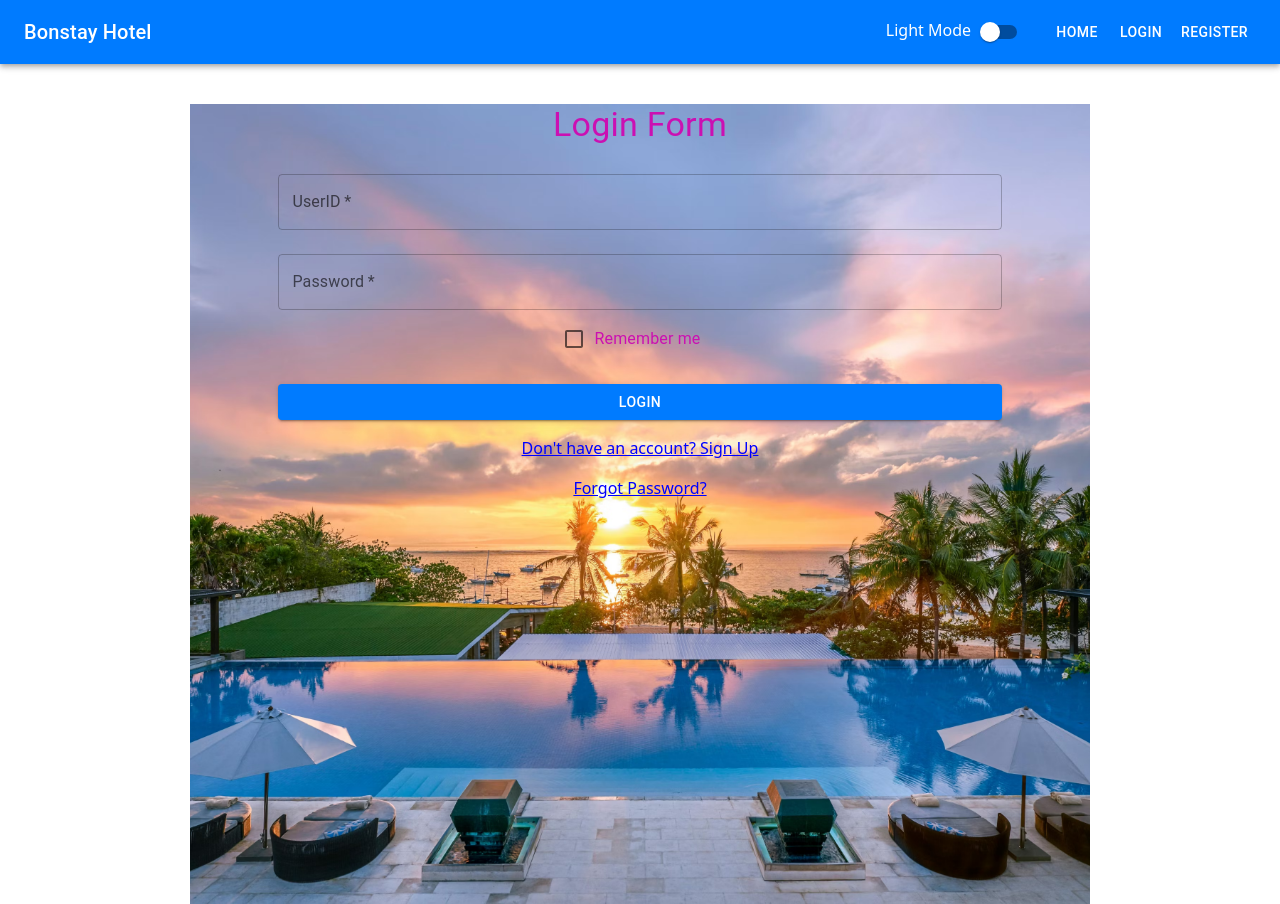
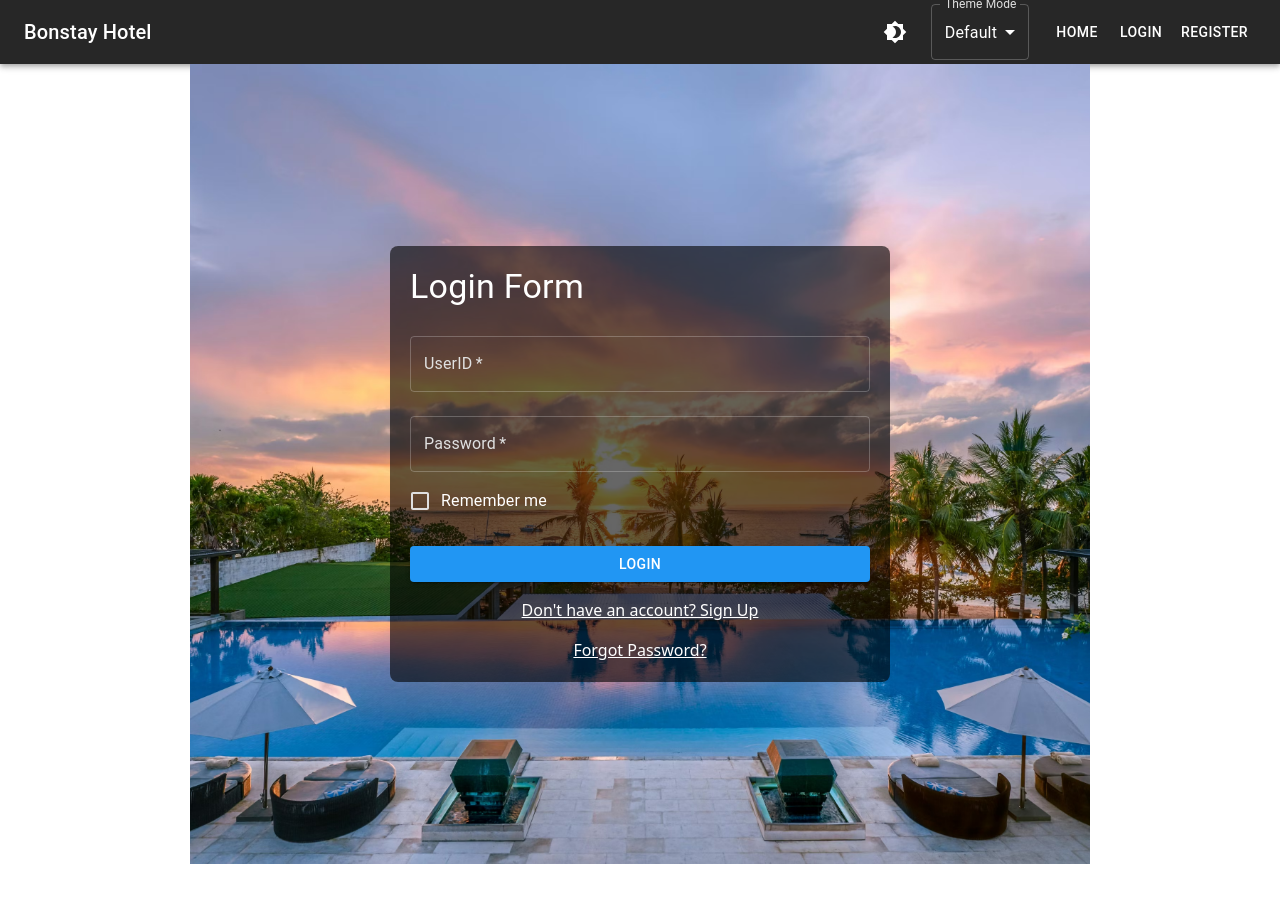
Before and after one commit to Raghuram-ReddyK/Bonstay, a React (Create React App) app: page /login in a window 1280 px wide. After the commit the page ends 864 px from the top, so only its background shows below. Built offline with nearby package versions, Linux system fonts and the light colour scheme.

Commit message:
Bonstay-New Updates

```diff
--- a/src/App.css
+++ b/src/App.css
@@ -1,28 +1,4 @@
-/* .menu {
-  background-color: rgb(102, 255, 47);
-  padding: 1px;
-} */
 
-/* .menu li {
-  display: inline;
-} */
-
-/* .menu::before {
-  content: "Bonstay";
-  padding: 30px;
-  color: rgb(31, 255, 31);
-  font-weight: bolder;
-  font-size: 18px;
-  font-family: monospace;
-} */
-
-/* .menu li a {
-  color: hsl(0, 0%, 100%);
-  text-decoration: none;
-  padding: 12px 90px;
-  font-weight: bold;
-  font-size: 13px;
-} */
 
 h5 {
   background-color: rgb(42, 165, 165);
@@ -48,31 +24,94 @@ h5 {
 }
 
 .container {
-  background-image: url("/public/hotel2.avif");
-  background-size: cover;
-  background-position: center;
+  background-image: url("/public/hotel2.avif"); /* Correct path to the image in the public folder */
+  background-size: cover; /* Ensures the image covers the whole screen */
+  background-position: center; /* Centers the image in the container */
+  background-repeat: no-repeat; /* Prevents the image from repeating */
+  width: 100%; /* Make sure the container takes the full width */
+  height: 100vh; /* Ensure the container covers the full viewport height */
+  display: flex;
+  justify-content: center;
+  align-items: center;
+  color: white; /* Make text color white for better readability */
+  position: relative;
+  padding: 20px;
+  box-sizing: border-box;
+}
+
+/* Add an overlay for better readability of the text */
+.container::after {
+  content: '';
+  position: absolute;
+  top: 0;
+  left: 0;
+  right: 0;
+  bottom: 0;
+  background: rgba(0, 0, 0, 0.5); /* Dark overlay */
+  z-index: -1; /* Ensure overlay stays behind the content */
+}
+
+/* Form styling to ensure proper layout and contrast */
+form {
+  position: relative;
+  z-index: 1; /* Ensure form stays above the overlay */
+  background-color: rgba(0, 0, 0, 0.6); /* Semi-transparent background for the form */
+  border-radius: 8px;
+  padding: 20px;
+  width: 100%;
+  max-width: 400px; /* Restrict max width of the form */
+}
+
+.MuiTextField-root {
+  margin-bottom: 15px; /* Add margin to each text field */
+}
+
+/* Align the "Already have an account?" link */
+.MuiLink-root {
+  margin-top: 20px;
+  color: white;
+  display: block;
+  text-align: center;
+}
+
+.login-container {
+  background-image: url('/public/hotel2.avif'); /* Correct path from public directory */
+  background-size: cover; /* Ensure the image covers the entire screen */
+  background-position: center; /* Center the image */
   background-repeat: no-repeat;
-  color: rgb(203, 16, 178);
-  background-size: cover;
-  text-align: center;
-  width: 200vh;
-  height: 100vh;
-  overflow: hidden;
+  width: 100%;
+  height: 100vh; /* Make the container take up the full viewport height */
+  display: flex;
+  justify-content: center;
+  align-items: center;
+  color: white; /* Ensure the text is white for readability */
+  position: relative;
+  padding: 20px;
+  box-sizing: border-box;
+}
 
+/* Apply an overlay to darken the image and improve readability */
+.login-container::after {
+  content: '';
+  position: absolute;
+  top: 0;
+  left: 0;
+  right: 0;
+  bottom: 0;
+  background: rgba(0, 0, 0, 0.5); /* Dark overlay */
+  z-index: -1; /* Make sure the overlay is behind the form */
 }
-.login {
-  background-image: url("/public/hotel2.avif");
-  background-size: cover;
-  background-position: center;
-  background-repeat: no-repeat;
-  display: flex;
-  color: rgb(203, 16, 178);
-  background-size: cover;
-  text-align: center;
+
+.login-form {
+  position: relative;
+  z-index: 1;
+  max-width: 500px;
   width: 100%;
-  height: 100vh;
-  overflow: hidden;
+  padding: 20px;
+  background-color: rgba(0, 0, 0, 0.6); /* Semi-transparent background for the form */
+  border-radius: 8px;
 }
+
 
 .img {
   color: black;
--- a/src/App.js
+++ b/src/App.js
@@ -13,7 +13,7 @@ import Login from './Login';
 import PageNotFound from './PageNotFound';
 import RegistrationPage from './RegistrationPage';
 import ThemeToggle from './Themes/ThemeToggle';
-import { darkTheme, lightTheme } from './Themes/Theme';
+import { blueTheme, blackTheme, greenTheme, lightTheme, redTheme } from './Themes/Theme';
 import AppBar from '@mui/material/AppBar';
 import Toolbar from '@mui/material/Toolbar';
 import Typography from '@mui/material/Typography';
@@ -27,7 +27,21 @@ import NotificationsDialog from './NotificationsDialog';  // Import the new Noti
 
 const App = () => {
   const themeMode = useSelector((state) => state.theme.mode);
-  const appliedTheme = themeMode === 'light' ? lightTheme : darkTheme;
+  const colorScheme = useSelector((state) => state.theme.colorScheme);
+  // const appliedTheme = themeMode === 'light' ? lightTheme : darkTheme;
+
+  // Apply the selected color theme
+  const appliedTheme = (() => {
+    switch (colorScheme) {
+      case 'blue': return blueTheme;
+      case 'red': return redTheme;
+      case 'green': return greenTheme;
+      case 'light': return lightTheme;
+      case 'dark': return blackTheme;
+
+      default: return blackTheme; // Default to lightTheme
+    }
+  })();
 
   const [isLoggedIn, setIsLoggedIn] = useState(false);
   const [userId, setUserId] = useState(null);
@@ -158,13 +172,19 @@ const App = () => {
                   </IconButton>
                   <AccountMenu handleLogout={handleLogout} />
                 </Box>
+                {/* Display User ID next to the Account Menu */}
+                {isLoggedIn && (
+                  <Typography variant="body2" sx={{ marginRight: 2 }}>
+                    {`${userId.toUpperCase()}`}
+                  </Typography>
+                )}
               </Box>
             ) : (
               <Box sx={{ display: 'flex', alignItems: 'center' }}>
                 <FormControlLabel control={<ThemeToggle />} />
                 <Button color="inherit" component={NavLink} to="/">Home</Button>
-                <Button color="inherit" component={NavLink} to="/login">Login</Button>
-                <Button color="inherit" component={NavLink} to="/register">Register</Button>
+                <Button color="inherit" component={NavLink} to="/Login">Login</Button>
+                <Button color="inherit" component={NavLink} to="/Register">Register</Button>
               </Box>
             )}
           </Toolbar>
--- a/src/BonstayAfterLogin/AccountMenu.jsx
+++ b/src/BonstayAfterLogin/AccountMenu.jsx
@@ -269,11 +269,11 @@ const AccountMenu = ({ handleLogout }) => {
                 <DialogContent>
                     {userInfo ? (
                         <div>
-                            <strong>User ID:</strong> {userInfo.id}
+                            <strong>User ID:</strong> {userInfo.id.toUpperCase()}
                             <br />
-                            <strong>User Name:</strong> {userInfo.name}
+                            <strong>User Name:</strong> {userInfo.name.toUpperCase()}
                             <br />
-                            <strong>Email:</strong> {userInfo.email}
+                            <strong>Email:</strong> {userInfo.email.toUpperCase()}
                         </div>
                     ) : (
                         <div>Loading...</div>
--- a/src/Home.jsx
+++ b/src/Home.jsx
@@ -18,7 +18,7 @@ const Home = () => {
   };
 
   return (
-    <div className="home" style={{ padding: '20px' }}>
+    <Box className="home" style={{ padding: '20px' }}>
       <Typography variant="body1">
         Bonstay always provides you an amazing and pleasant stay<br />
         with your friends and family at reasonable prices.<br />
@@ -27,7 +27,7 @@ const Home = () => {
       </Typography>
 
       {/* Main Button */}
-      <Button variant="contained" color="primary" component={Link} to="/login" sx={{ marginTop: 3 }}>
+      <Button variant="contained" color="primary" component={Link} to="/Login" sx={{ marginTop: 3 }}>
         Click here to login
       </Button>
 
@@ -77,7 +77,7 @@ const Home = () => {
 
       {/* Render Chatbot when chatVisible is true */}
       {chatVisible && <Chatbot onClose={handleCloseChat} />}
-    </div>
+    </Box>
   );
 };
 
--- a/src/Login.jsx
+++ b/src/Login.jsx
@@ -80,9 +80,9 @@ const Login = ({ setIsLoggedIn, setUserId }) => {
     };
 
     return (
-        <Container maxWidth="md" sx={{ mt: 5, display: 'flex', justifyContent: 'center' }} className='login'>
-            <form onSubmit={handleSubmit} noValidate autoComplete="off">
-                <Typography variant="h4" gutterBottom>
+        <Container maxWidth="md" className="login-container">
+            <form onSubmit={handleSubmit} noValidate autoComplete="off" className="login-form">
+                <Typography variant="h4" gutterBottom color="white">
                     Login Form
                 </Typography>
                 {isLoading && <CircularProgress sx={{ mx: 'auto', mb: 2 }} />}
@@ -98,6 +98,7 @@ const Login = ({ setIsLoggedIn, setUserId }) => {
                     onChange={(e) => setId(e.target.value)}
                     error={Boolean(error)}
                     helperText={error === 'Invalid Username/Password' ? 'UserID or password is incorrect.' : ''}
+                    sx={{ color: 'white' }}
                 />
                 <TextField
                     label="Password"
@@ -110,15 +111,17 @@ const Login = ({ setIsLoggedIn, setUserId }) => {
                     onChange={(e) => setPassword(e.target.value)}
                     error={Boolean(error)}
                     helperText={error === 'Invalid Username/Password' ? 'UserID or password is incorrect.' : ''}
+                    sx={{ color: 'white' }}
                 />
                 <FormControlLabel
                     control={<Checkbox checked={rememberMe} onChange={(e) => setRememberMe(e.target.checked)} />}
                     label="Remember me"
+                    sx={{ color: 'white' }}
                 />
                 <Button type="submit" variant="contained" color="primary" fullWidth sx={{ mt: 3 }}>
                     Login
                 </Button>
-                <MuiLink href="/register" underline="true" color='blue' sx={{ mt: 2, display: 'flex', justifyContent: 'center' }}>
+                <MuiLink href="/Register" underline="true" color="white" sx={{ mt: 2, display: 'flex', justifyContent: 'center' }}>
                     Don't have an account? Sign Up
                 </MuiLink>
 
@@ -126,7 +129,7 @@ const Login = ({ setIsLoggedIn, setUserId }) => {
                 <MuiLink
                     onClick={() => setForgotPasswordOpen(true)}
                     underline="true"
-                    color="blue"
+                    color="white"
                     sx={{ mt: 2, display: 'flex', justifyContent: 'center', cursor: 'pointer' }}
                 >
                     Forgot Password?
--- a/src/Slices/themeSlice.jsx
+++ b/src/Slices/themeSlice.jsx
@@ -1,16 +1,20 @@
 import { createSlice } from "@reduxjs/toolkit";
 
+// Define the color schemes (light, dark, blue, green, red)
 const themeSlice = createSlice({
     name: 'theme',
     initialState: {
-        mode: 'light',
+        mode: 'dark', // Default theme
+        colorScheme: 'default', // Default color scheme
     },
     reducers: {
         toggleTheme: (state) => {
+            // Toggle between light and dark mode
             state.mode = state.mode === 'light' ? 'dark' : 'light';
         },
         setTheme: (state, action) => {
-            state.mode = action.payload
+            // Set the selected theme color
+            state.colorScheme = action.payload;
         },
     },
 });
--- a/src/Themes/Theme.jsx
+++ b/src/Themes/Theme.jsx
@@ -1,28 +1,96 @@
 import { createTheme } from '@mui/material/styles';
+import { blue, pink, red, green, grey } from '@mui/material/colors';
 
-
+// Light Theme
 const lightTheme = createTheme({
     palette: {
         mode: 'light',
         primary: {
-            main: '#007bff',
+            main: blue[500], // Primary color is blue
         },
         secondary: {
-            main: '#f06292',
+            main: pink[500], // Secondary color is pink
+        },
+        background: {
+            default: grey[100], // Light grey background for the whole app
+            paper: '#ffffff',   // White background for paper components like Card, Paper, etc.
+        },
+        text: {
+            primary: '#000000', // Primary text color is black
+            secondary: grey[700], // Secondary text color is a darker grey
         },
     },
 });
 
-const darkTheme = createTheme({
+// Black Theme (customized as a "dark" mode with black background)
+const blackTheme = createTheme({
     palette: {
-        mode: 'dark',
+        mode: 'dark', // We're still using 'dark' as the base mode
         primary: {
-            main: '#007bff'
+            main: blue[500], // Primary color is blue
         },
         secondary: {
-            main: '#f06292'
-        }
-    }
-})
+            main: pink[500], // Secondary color is pink
+        },
+        background: {
+            default: '#000000', // Black background for the whole app
+            paper: '#121212',   // A slightly lighter black for paper components
+        },
+        text: {
+            primary: '#ffffff', // Primary text color is white
+            secondary: grey[300], // Secondary text color is a lighter grey
+        },
+    },
+});
 
-export { lightTheme, darkTheme };
+// Custom Color Themes
+const blueTheme = createTheme({
+    palette: {
+        mode: 'light',
+        primary: {
+            main: blue[700], // Darker blue for primary color
+        },
+        secondary: {
+            main: blue[300], // Lighter blue for secondary color
+        },
+        background: {
+            default: '#e3f2fd', // Light blue background
+            paper: '#ffffff',   // White background for paper components
+        },
+    },
+});
+
+const redTheme = createTheme({
+    palette: {
+        mode: 'light',
+        primary: {
+            main: red[700], // Dark red for primary color
+        },
+        secondary: {
+            main: red[300], // Lighter red for secondary color
+        },
+        background: {
+            default: '#ffebee', // Light red background
+            paper: '#ffffff',   // White background for paper components
+        },
+    },
+});
+
+const greenTheme = createTheme({
+    palette: {
+        mode: 'light',
+        primary: {
+            main: green[700], // Dark green for primary color
+        },
+        secondary: {
+            main: green[300], // Lighter green for secondary color
+        },
+        background: {
+            default: '#e8f5e9', // Light green background
+            paper: '#ffffff',   // White background for paper components
+        },
+    },
+});
+
+// Export themes
+export { lightTheme, blackTheme, blueTheme, redTheme, greenTheme };
--- a/src/Themes/ThemeToggle.jsx
+++ b/src/Themes/ThemeToggle.jsx
@@ -1,21 +1,48 @@
-import React from 'react'
-import { useDispatch, useSelector } from 'react-redux'
-import { toggleTheme } from '../Slices/themeSlice';
-import { Switch } from '@mui/material';
+import React from 'react';
+import { useDispatch, useSelector } from 'react-redux';
+import { setTheme, toggleTheme } from '../Slices/themeSlice';
+import { MenuItem, Select, FormControl, InputLabel, IconButton } from '@mui/material';
+import Brightness7Icon from '@mui/icons-material/Brightness7';
+import Brightness4Icon from '@mui/icons-material/Brightness4';
 
 const ThemeToggle = () => {
     const dispatch = useDispatch();
     const themeMode = useSelector((state) => state.theme.mode);
+    const colorScheme = useSelector((state) => state.theme.colorScheme);
 
-    const handleToggle = () => {
+    const handleThemeToggle = () => {
         dispatch(toggleTheme());
-    }
+    };
+
+    const handleColorChange = (event) => {
+        dispatch(setTheme(event.target.value));
+    };
+
     return (
-        <div>
-            <span>{themeMode === 'light' ? 'Light Mode' : 'Dark Mode'}</span>
-            <Switch checked={themeMode === 'dark'} onChange={handleToggle} />
+        <div style={{ display: 'flex', alignItems: 'center' }}>
+            {/* Theme Mode Toggle Button */}
+            <IconButton onClick={handleThemeToggle} color="inherit">
+                {themeMode === 'light' ? <Brightness7Icon /> : <Brightness4Icon />}
+            </IconButton>
+
+            {/* Theme Color Picker Dropdown */}
+            <FormControl variant="outlined" sx={{ marginLeft: 2 }}>
+                <InputLabel id="color-scheme-label">Theme Mode</InputLabel>
+                <Select
+                    labelId="color-scheme-label"
+                    value={colorScheme}
+                    onChange={handleColorChange}
+                    label="Color Scheme"
+                    autoWidth
+                >
+                    <MenuItem value="default">Default</MenuItem>
+                    <MenuItem value="blue">Blue</MenuItem>
+                    <MenuItem value="red">Red</MenuItem>
+                    <MenuItem value="green">Green</MenuItem>
+                </Select>
+            </FormControl>
         </div>
-    )
-}
+    );
+};
 
-export default ThemeToggle
+export default ThemeToggle;
```
Also changed, not shown: src/RegistrationPage.jsx (+7 -7 lines), src/db.json (+9 -10 lines). Lines whose indentation alone changed are shown as unchanged.
